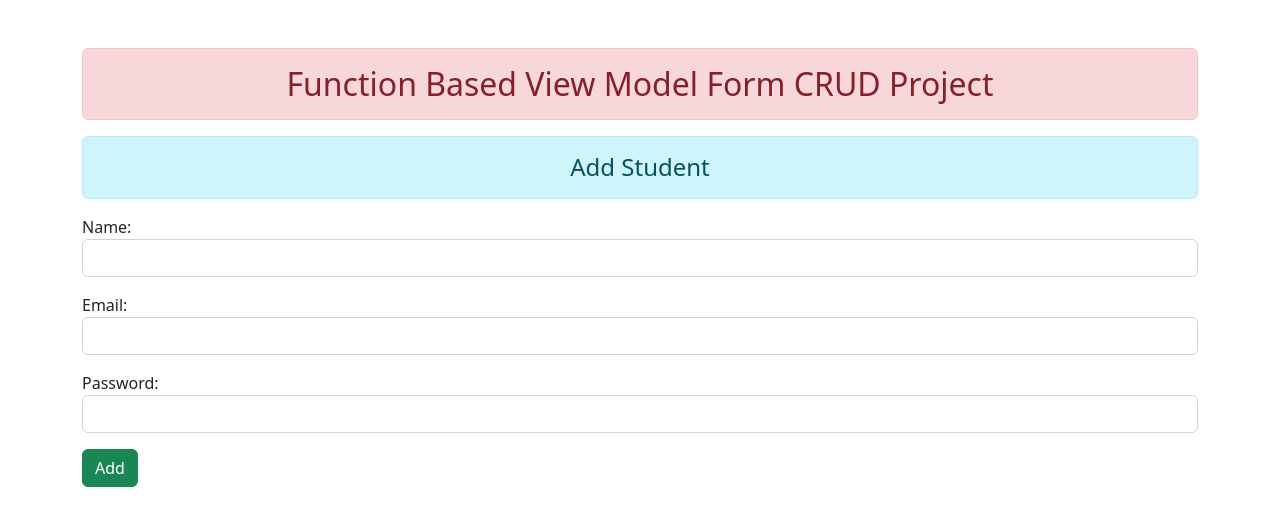
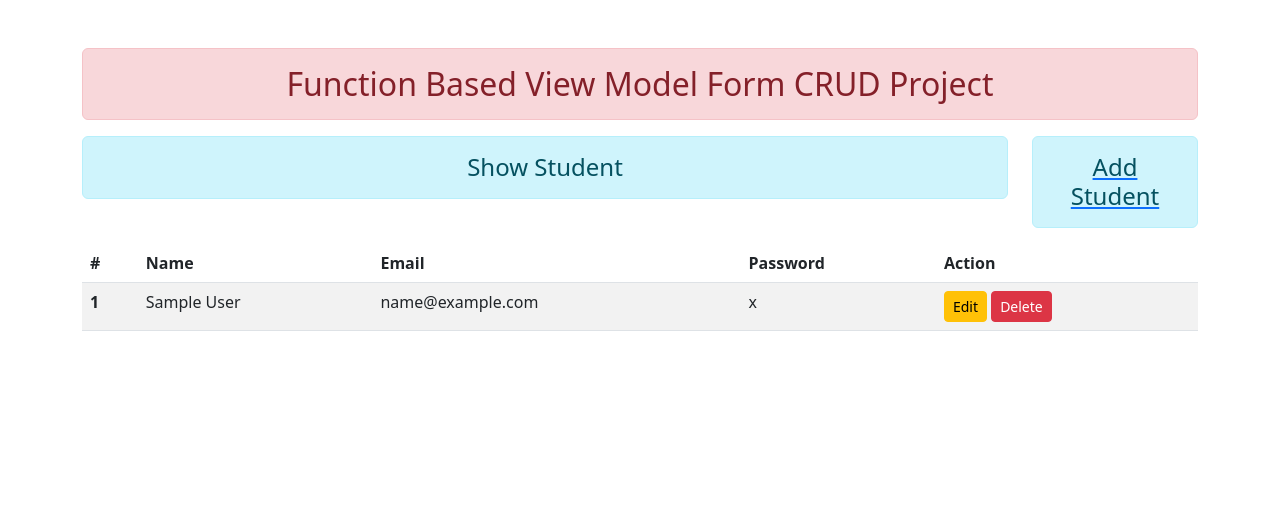
Before and after one commit to Deepraj-devikar/django-demos, a Django app: page / in a window 1280 px wide. Shown: the top 526 px of the page. Run offline with Django 4.2, Linux system fonts and the light colour scheme; tables that the repository leaves empty hold one stand-in row (values such as "Sample post"); some libraries are stand-ins or nearby versions.

Commit message:
REFACTOR: delete student functionality and update functionality combine add and update functionality in one view and template

```diff
--- a/CRUDFunctionBased/CRUDFunctionBased/urls.py
+++ b/CRUDFunctionBased/CRUDFunctionBased/urls.py
@@ -19,5 +19,8 @@ from django.urls import path
 from School import views
 urlpatterns = [
     path('admin/', admin.site.urls),
-    path('', views.add, name="add"),
+    path('', views.show, name="show"),
+    path('add/', views.add_update, name="add"),
+    path('update/<int:id>/', views.add_update, name="update"),
+    path('delete/<int:id>/', views.delete, name="delete"),
 ]
--- a/CRUDFunctionBased/School/forms.py
+++ b/CRUDFunctionBased/School/forms.py
@@ -8,5 +8,5 @@ class StudentForm(forms.ModelForm):
         widgets = {
             'name': forms.TextInput(attrs={'class': 'form-control'}),
             'email': forms.EmailInput(attrs={'class': 'form-control'}),
-            'password': forms.PasswordInput(attrs={'class': 'form-control'})
+            'password': forms.PasswordInput(render_value = True, attrs={'class': 'form-control'})
         }
--- a/CRUDFunctionBased/School/templates/school/add.html
+++ /dev/null
@@ -1,9 +0,0 @@
-{% extends 'school/base.html' %}
-{% block content %}
-    <h4 class="text-center alert alert-info">Add Student</h4>
-    <form action="" method="POST">
-        {% csrf_token %}
-        {{student_form.as_p}}
-        <input type="submit" class="btn btn-success" value="Add">
-    </form>
-{% endblock content %}
--- a/CRUDFunctionBased/School/templates/school/show.html
+++ b/CRUDFunctionBased/School/templates/school/show.html
@@ -1,4 +1,47 @@
 {% extends 'school/base.html' %}
 {% block content %}
-    <h4>Show Student</h4>
+    <div class="row">
+        <div class="col-sm-10">
+            <h4 class="text-center alert alert-info">Show Student</h4>
+        </div>
+        <div class="col-sm-2">
+            <a href="{% url 'add' %}"><h4 class="text-center alert alert-info">Add Student</h4></a>
+        </div>
+    </div>
+    <div>
+        {% if students %}
+            <table class="table table-striped table-hover">
+                <thead>
+                <tr>
+                    <th scope="col">#</th>
+                    <th scope="col">Name</th>
+                    <th scope="col">Email</th>
+                    <th scope="col">Password</th>
+                    <th scope="col">Action</th>
+                </tr>
+                </thead>
+                <tbody>
+                    {% for student in students %}
+                        <tr>
+                            <th scope="row">{{forloop.counter}}</th>
+                            <td>{{student.name}}</td>
+                            <td>{{student.email}}</td>
+                            <td>{{student.password}}</td>
+                            <td>
+                                <a href="{% url 'update' student.id %}" class="btn btn-warning btn-sm">Edit</a>
+                                <form action="{% url 'delete' student.id %}" method="POST" class="d-inline">
+                                    {% csrf_token %}
+                                    <input type="submit" class="btn btn-danger btn-sm" value="Delete">
+                                </form>
+                            </td>
+                        </tr>
+                    {% endfor %}
+                </tbody>
+            </table>
+        {% else %}
+            <h4 class="text-center alert alert-warning">
+                No records
+            </h4>
+        {% endif %}
+    </div>
 {% endblock content %}
--- a/CRUDFunctionBased/School/templates/school/update.html
+++ /dev/null
@@ -1,4 +0,0 @@
-{% extends 'school/base.html' %}
-{% block content %}
-    <h4>Update Student</h4>
-{% endblock content %}
--- a/CRUDFunctionBased/School/views.py
+++ b/CRUDFunctionBased/School/views.py
@@ -1,10 +1,32 @@
 from django.shortcuts import render
+from django.http import HttpResponseRedirect
+from django.urls import reverse
 from .forms import *
 
-def add(request, *args, **kwargs):
+def add_update(request, id = None):
+    if id is not None:
+        student = Student.objects.get(pk = id)
+        to_do_action = "Update"
+    else:
+        student = None
+        to_do_action = "Add"
     if request.method == 'POST':
-        student_form = StudentForm(request.POST)
+        student_form = StudentForm(request.POST, instance = student)
         if student_form.is_valid():
             student_form.save()
-    student_form = StudentForm()
-    return render(request, "school/add.html", {"student_form": student_form})
+            return HttpResponseRedirect(reverse('show'))
+    else:
+        student_form = StudentForm(instance = student)
+    data = {"student_form": student_form, "to_do_action": to_do_action}
+    print(data)
+    return render(request, "school/add_update.html", data)
+
+def show(request):
+    students = Student.objects.all()
+    return render(request, "school/show.html", {"students": students})
+
+def delete(request, id):
+    if request.method == 'POST':
+        student = Student.objects.get(pk = id)
+        student.delete()
+        return HttpResponseRedirect(reverse('show'))
```
Also changed, not shown: CRUDFunctionBased/School/templates/school/add_update.html (added, +16 -0 lines).
